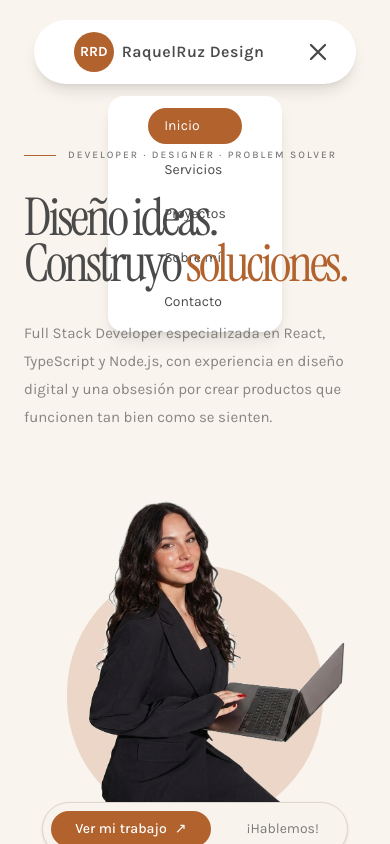
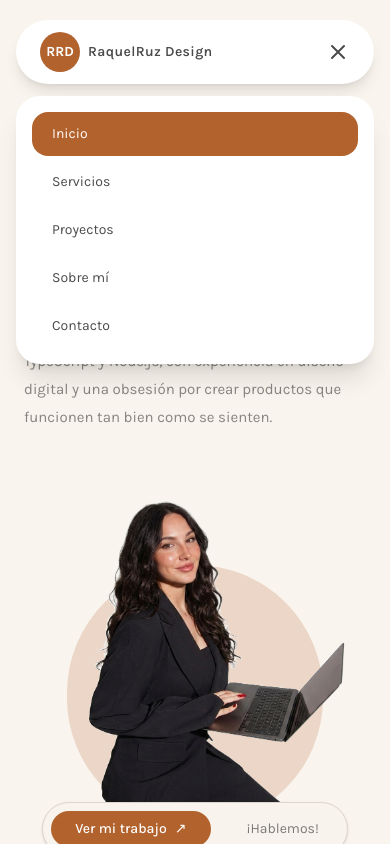
Before and after one commit to raquelruz/raquelruz-design, a React (Vite) app: page / in a window 390 px wide. Both pictures are taken after a click on the button 318 px from the left and 52 px from the top of the page. Shown: the top 844 px of the page. Built offline with nearby package versions, Linux system fonts and the light colour scheme.

Commit message:
fix/navbar: correct navbar responsive menu

```diff
--- a/src/components/Navbar.jsx
+++ b/src/components/Navbar.jsx
@@ -7,7 +7,7 @@ export const Navbar = ({
         { name: "Servicios", href: "/services" },
         { name: "Proyectos", href: "/projects" },
         { name: "Sobre mí", href: "/about" },
-		{ name: "Contacto", href: "/contact" },,
+        { name: "Contacto", href: "/contact" },
     ],
     logoText = "RaquelRuz Design",
     logoIcon = "RRD",
@@ -15,34 +15,59 @@ export const Navbar = ({
     className = "",
 }) => {
     const [isMobileMenuOpen, setIsMobileMenuOpen] = useState(false);
+
     const location = useLocation();
 
-	const closeMobileMenu = () => setIsMobileMenuOpen(false);
-	const toggleMobileMenu = () => setIsMobileMenuOpen((prev) => !prev);
+    const closeMobileMenu = () => {
+        setIsMobileMenuOpen(false);
+    };
+
+    const toggleMobileMenu = () => {
+        setIsMobileMenuOpen((prev) => !prev);
+    };
 
     const handleLinkClick = (linkName, href) => {
         closeMobileMenu();
-		onLinkClick?.(linkName, href);
+
+        if (onLinkClick) {
+            onLinkClick(linkName, href);
+        }
     };
 
     const middleIndex = Math.ceil(links.length / 2);
+
     const leftLinks = links.slice(0, middleIndex);
     const rightLinks = links.slice(middleIndex);
 
     return (
-		<nav className={`w-full flex justify-center mt-5 font-landing ${className}`}>
-			<div className="flex items-center gap-6 bg-background px-6 py-3 rounded-full shadow-lg">
-				<div className="hidden md:flex gap-2">
+        <nav
+            className={`relative z-50 flex w-full justify-center px-4 pt-5 font-landing ${className}`}
+        >
+            <div className="relative w-full max-w-5xl">
+
+                {/* NAVBAR */}
+                <div className="flex min-h-[64px] items-center justify-between gap-4 rounded-full bg-background px-4 py-2 shadow-lg md:px-6">
+
+                    {/* LEFT LINKS */}
+                    <div className="hidden flex-1 items-center justify-end gap-2 md:flex">
                         {leftLinks.map((link) => {
-						const isActive = location.pathname === link.href;
+                            const isActive =
+                                location.pathname === link.href;
 
                             return (
                                 <Link
                                     key={link.href}
                                     to={link.href}
-								onClick={() => handleLinkClick(link.name, link.href)}
-								className={`px-4 py-2 text-sm rounded-full transition ${
-									isActive ? "bg-secondary text-white" : "text-text hover:text-secondary"
+                                    onClick={() =>
+                                        handleLinkClick(
+                                            link.name,
+                                            link.href
+                                        )
+                                    }
+                                    className={`whitespace-nowrap rounded-full px-4 py-2 text-sm transition ${
+                                        isActive
+                                            ? "bg-secondary text-white"
+                                            : "text-text hover:text-secondary"
                                     }`}
                                 >
                                     {link.name}
@@ -52,25 +77,40 @@ export const Navbar = ({
                     </div>
 
                     {/* LOGO */}
-				<Link to="/" className="flex items-center gap-2 px-4">
-					<div className="w-10 h-10 rounded-full bg-secondary flex items-center justify-center text-white font-bold text-sm">
+                    <Link
+                        to="/"
+                        onClick={closeMobileMenu}
+                        className="flex shrink-0 items-center gap-2 px-2 md:px-4"
+                    >
+                        <div className="flex h-10 w-10 shrink-0 items-center justify-center rounded-full bg-secondary text-sm font-bold text-white">
                             {logoIcon}
                         </div>
-					<span className="text-text font-semibold tracking-wide">{logoText}</span>
+
+                        <span className="whitespace-nowrap text-sm font-semibold tracking-wide text-text md:text-base">
+                            {logoText}
+                        </span>
                     </Link>
 
                     {/* RIGHT LINKS */}
-				<div className="hidden md:flex gap-2">
+                    <div className="hidden flex-1 items-center justify-start gap-2 md:flex">
                         {rightLinks.map((link) => {
-						const isActive = location.pathname === link.href;
+                            const isActive =
+                                location.pathname === link.href;
 
                             return (
                                 <Link
                                     key={link.href}
                                     to={link.href}
-								onClick={() => handleLinkClick(link.name, link.href)}
-								className={`px-4 py-2 text-sm rounded-full transition ${
-									isActive ? "bg-secondary text-white" : "text-text hover:text-secondary"
+                                    onClick={() =>
+                                        handleLinkClick(
+                                            link.name,
+                                            link.href
+                                        )
+                                    }
+                                    className={`whitespace-nowrap rounded-full px-4 py-2 text-sm transition ${
+                                        isActive
+                                            ? "bg-secondary text-white"
+                                            : "text-text hover:text-secondary"
                                     }`}
                                 >
                                     {link.name}
@@ -80,13 +120,28 @@ export const Navbar = ({
                     </div>
 
                     {/* MOBILE BUTTON */}
-				<button onClick={toggleMobileMenu} className="md:hidden text-text" aria-label="Toggle menu">
-					<svg className="w-7 h-7" fill="none" stroke="currentColor" viewBox="0 0 24 24">
+                    <button
+                        type="button"
+                        onClick={toggleMobileMenu}
+                        className="flex h-10 w-10 shrink-0 items-center justify-center rounded-full text-text transition hover:bg-secondary/10 md:hidden"
+                        aria-label="Toggle menu"
+                        aria-expanded={isMobileMenuOpen}
+                    >
+                        <svg
+                            className="h-6 w-6"
+                            fill="none"
+                            stroke="currentColor"
+                            viewBox="0 0 24 24"
+                        >
                             <path
                                 strokeLinecap="round"
                                 strokeLinejoin="round"
                                 strokeWidth={2}
-							d={isMobileMenuOpen ? "M6 18L18 6M6 6l12 12" : "M4 6h16M4 12h16M4 18h16"}
+                                d={
+                                    isMobileMenuOpen
+                                        ? "M6 18L18 6M6 6l12 12"
+                                        : "M4 6h16M4 12h16M4 18h16"
+                                }
                             />
                         </svg>
                     </button>
@@ -94,17 +149,26 @@ export const Navbar = ({
 
                 {/* MOBILE MENU */}
                 {isMobileMenuOpen && (
-				<div className="absolute top-24 bg-background rounded-2xl px-10 py-3 space-y-2 md:hidden shadow-lg">
+                    <div className="absolute left-0 right-0 top-[76px] rounded-3xl bg-background p-4 shadow-xl md:hidden">
+                        <div className="flex flex-col gap-1">
                             {links.map((link) => {
-						const isActive = location.pathname === link.href;
+                                const isActive =
+                                    location.pathname === link.href;
 
                                 return (
                                     <Link
                                         key={link.href}
                                         to={link.href}
-								onClick={() => handleLinkClick(link.name, link.href)}
-								className={`block px-4 py-2 rounded-full text-sm transition ${
-									isActive ? "bg-secondary text-white" : "text-text hover:text-secondary"
+                                        onClick={() =>
+                                            handleLinkClick(
+                                                link.name,
+                                                link.href
+                                            )
+                                        }
+                                        className={`block rounded-2xl px-5 py-3 text-sm transition ${
+                                            isActive
+                                                ? "bg-secondary text-white"
+                                                : "text-text hover:bg-secondary/10 hover:text-secondary"
                                         }`}
                                     >
                                         {link.name}
@@ -112,7 +176,9 @@ export const Navbar = ({
                                 );
                             })}
                         </div>
+                    </div>
                 )}
+            </div>
         </nav>
     );
 };
```
Lines whose indentation alone changed are shown as unchanged.
